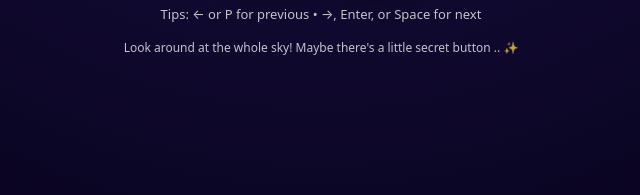
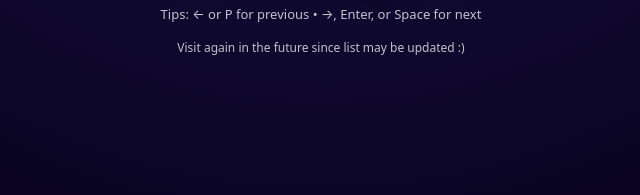
Before and after one commit to aa19zhang-sketch/ricky-is-my-fav, a plain HTML site: page index.html in a window 1280 px wide. Shown: the part 494-689 px from the top of the page, 319-959 px from the left. Drawn offline with Linux system fonts and the light colour scheme.

Commit message:
Update index.html

```diff
--- a/index.html
+++ b/index.html
@@ -216,7 +216,7 @@
 
 		<p class="tip">Tips: ← or P for previous • →, Enter, or Space for next</p>
 
-		<footer> Look around at the whole sky! Maybe there's a little secret button .. ✨</footer>
+		<footer>Visit again in the future since list may be updated :) </footer>
 	</main>
 
 <script>
```
